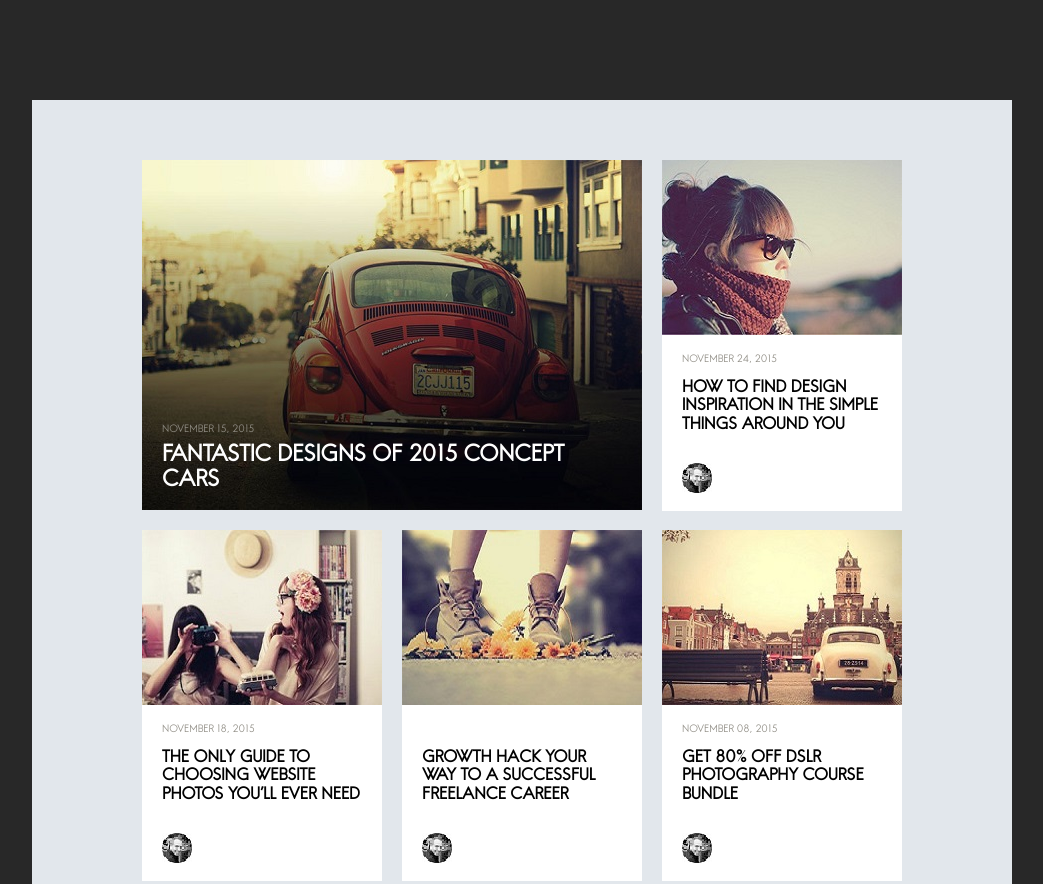
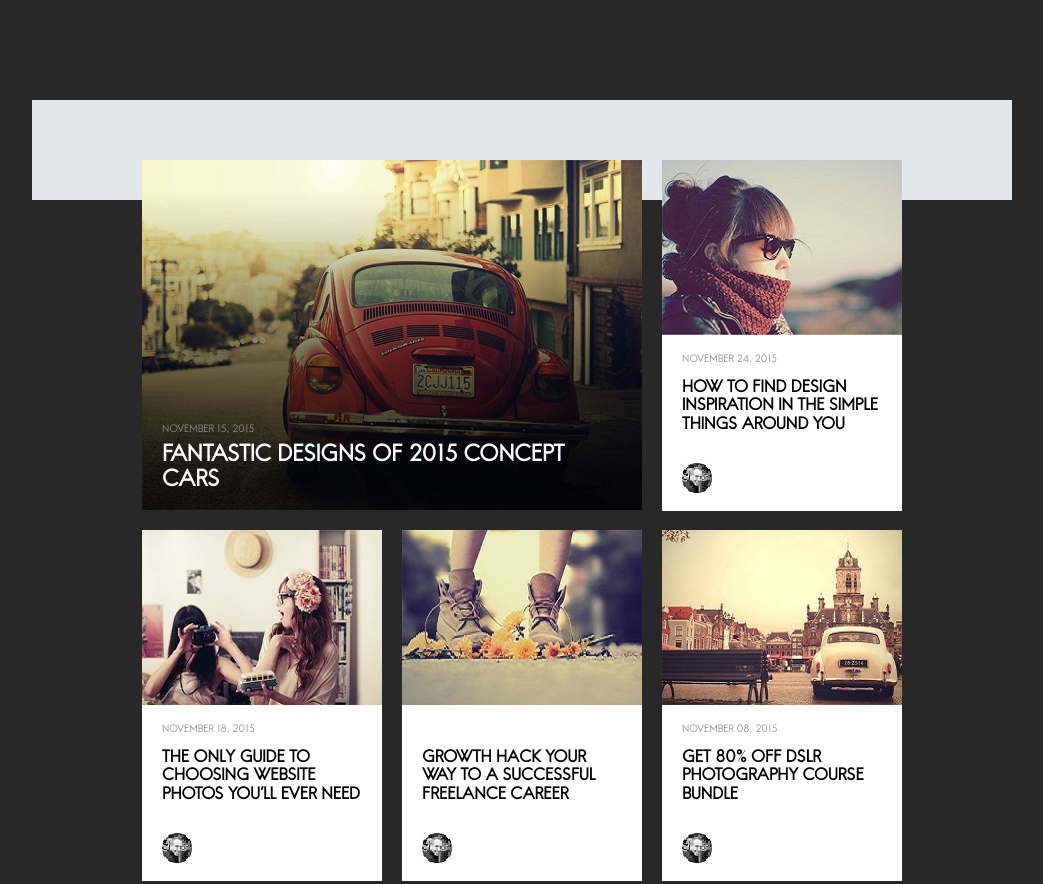
Before and after one commit to Acidust/test-repo, a plain HTML site: page index.html in a window 1280 px wide. Shown: the top 884 px of the page, without its empty margins (118-1161 px from the left). Drawn offline with Linux system fonts and the light colour scheme.

Commit message:
change to the file

```diff
--- a/css/styles.css
+++ b/css/styles.css
@@ -12,7 +12,6 @@
     margin: 100px auto;
     background-color: #e2e7ec;
     width: 780px;
-    height: 740px;
 }
 
 .clearfix:after {
```
